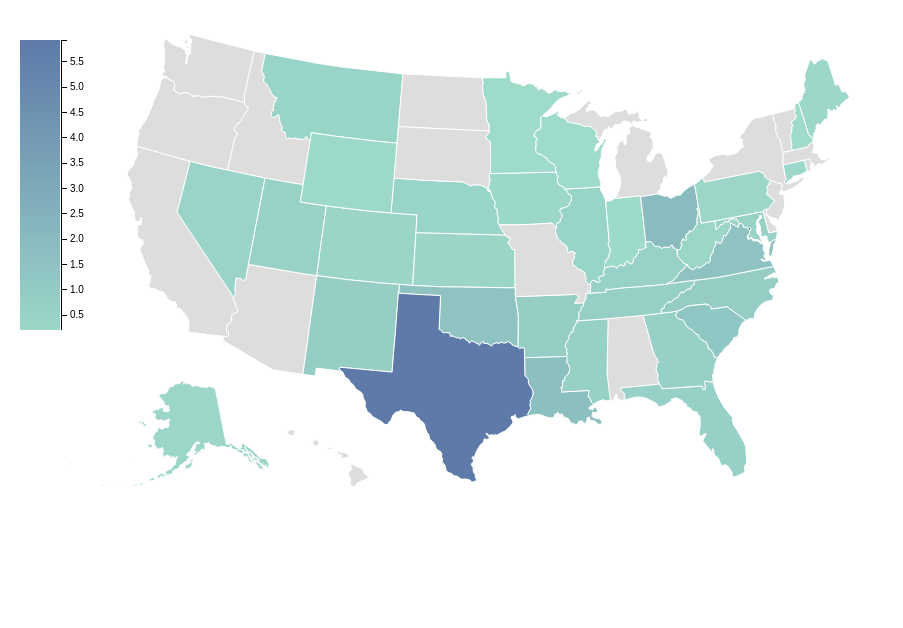
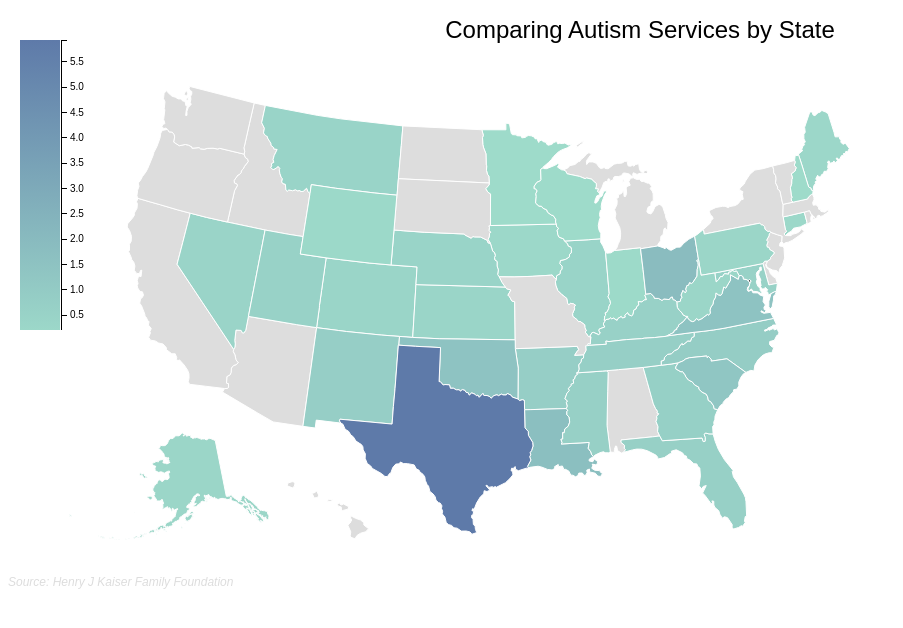
Before and after one commit to HuilanZhan/autism, a plain HTML site: page index.html in a window 1280 px wide. Shown: the whole page, without its empty margins (0-903 px from the left). Drawn offline with nearby package versions, Linux system fonts and the light colour scheme.

Commit message:
add some text

```diff
--- a/index.html
+++ b/index.html
@@ -35,8 +35,24 @@ div.tooltip {
     pointer-events: none;
   }
 
+h1 {
+	font: 24px sans-serif;
+	text-align: center;
+}
+
+#source {
+	font: 12px sans-serif;
+	font-style:italic;
+	color: #ddd;
+	text-align: left;
+}
+
 </style>
 <body>
+	  <h1> Comparing Autism Services by State </h1>
+		<!--paragraph needed -->
+
+		<!-- this is the map -->
     <script src= 'https://d3js.org/d3.v4.min.js'></script>
     <script>
     var width = 960;
@@ -46,9 +62,9 @@ div.tooltip {
     var highColor = '#5e7aa9'
 
     // Creates tooltip and makes it invisible by default.
-    var tooltip = d3.select("body").append("div")
-                    .attr("class", "tooltip")
-                    .style("opacity", 0);
+    var tooltip = d3.select('body').append('div')
+                    .attr('class', 'tooltip')
+                    .style('opacity', 0);
 
     var project = d3.geoAlbersUsa()
         .scale([1000])
@@ -156,7 +172,7 @@ div.tooltip {
 
 		var y = d3.scaleLinear()
 			.range([h, 0])
-			.domain([minVal, maxVal]);
+			.domain([0, maxVal]);
 
 		var yAxis = d3.axisRight(y);
 
@@ -169,4 +185,5 @@ div.tooltip {
     });
 
     </script>
+		<p id = 'source'> Source: Henry J Kaiser Family Foundation </p>
 </body>
```
